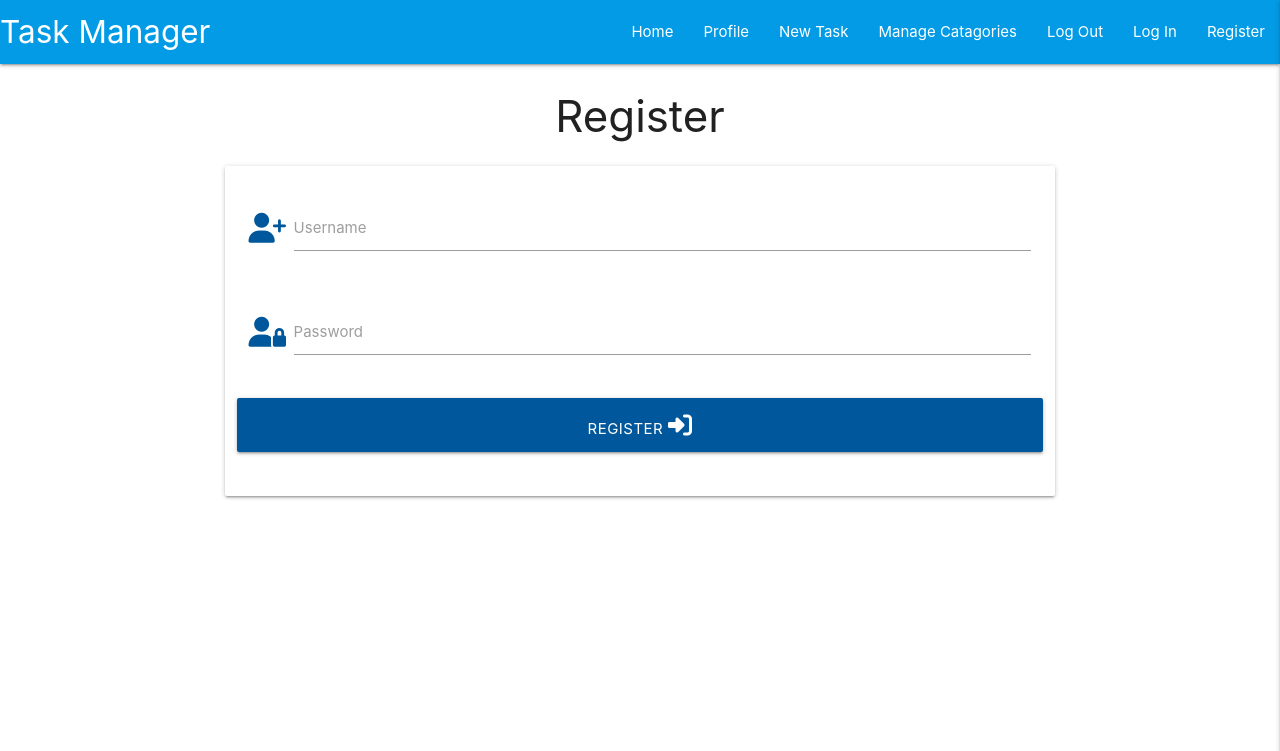
After one commit to AM505/miniProject3, a Flask app: page /register in a window 1280 px wide. The commit adds this page. Shown: the top 751 px of the page. Run offline with Flask 2, Linux system fonts and the light colour scheme; some libraries are stand-ins or nearby versions.

Commit message:
Add register functionality

```diff
--- a/app.py
+++ b/app.py
@@ -4,6 +4,7 @@ from flask import (
     redirect, request, session, url_for)
 from flask_pymongo import PyMongo
 from bson.objectid import ObjectId
+from werkzeug.security import generate_password_hash, check_password_hash
 
 if os.path.exists("env.py"):
     import env
@@ -22,6 +23,28 @@ def get_tasks():
     tasks = mongo.db.tasks.find()
     return render_template("tasks.html", tasks=tasks)
 
+@app.route("/register", methods=["GET", "POST"])
+def register():
+    if request.method == "POST":
+        #check if user exists in db
+        existing_user = mongo.db.users.find_one(
+            {"username":request.form.get("username").lower()}
+        )
+        if existing_user:
+            flash ("Username already exists")
+            return redirect(url_for("register"))
+
+        register = {
+            "username": request.form.get("username").lower(),
+            "password": generate_password_hash(request.form.get("password"))
+        }
+
+        mongo.db.users.insert_one(register)
+
+        session["user"] = request.form.get("username").lower()
+        flash("Registration successful")
+    return render_template("register.html")
+
 if __name__ == "__main__":
     app.run(host=os.environ.get("IP"),
             port=int(os.environ.get("PORT")),
--- a/static/css/style.css
+++ b/static/css/style.css
@@ -1,3 +1,7 @@
 .text-shaddow{
     text-shadow: 2px 2px 2px rgba(0,0,0,0.5);
 }
+
+.flashes h4{
+    line-height: 2;
+}
--- a/templates/base.html
+++ b/templates/base.html
@@ -25,7 +25,7 @@
                     <li><a href="#">Manage Catagories</a></li>
                     <li><a href="#">Log Out</a></li>
                     <li><a href="#">Log In</a></li>
-                    <li><a href="#">Register </a></li>
+                    <li><a href="{{url_for('register')}}">Register </a></li>
                 </ul>
             </div>
         </nav>
@@ -38,10 +38,24 @@
             <li><a href="#">Manage Catagories</a></li>
             <li><a href="#">Log Out</a></li>
             <li><a href="#">Log In</a></li>
-            <li><a href="#">Register </a></li>
+            <li><a href="{{url_for('register')}}">Register </a></li>
         </ul>
 
     </header>
+    <section>
+        <!--flash messages-->
+        {% with messages = get_flashed_messages() %}
+
+            {% if messages%}
+                {% for message in messages%}
+                    <div class="row flashes">
+                        <h4 class="light-blue lighten-4 center-align">{{message}}</h4>
+                    </div>
+                {% endfor %}
+            {% endif %}
+        {% endwith %}
+    </section>
+
     {% block content %}
     {% endblock %}
     <script src="https://code.jquery.com/jquery-3.7.1.min.js" integrity="sha256-/JqT3SQfawRcv/BIHPThkBvs0OEvtFFmqPF/lYI/Cxo=" crossorigin="anonymous"></script>
--- /dev/null
+++ b/templates/register.html
@@ -0,0 +1,37 @@
+{% extends "base.html" %}
+
+{% block content %}
+
+<h3 class="center-align">Register</h3>
+<div class="row">
+        <form action="{{url_for('register')}}" class="col s12 m8 offset-m2" method="POST" >
+
+            <div class="card-panel">
+                <!--username-->
+                <div class="row">
+                    <div class="input-field col s12">
+                        <i class="fas fa-user-plus prefix light-blue-text text-darken-4"></i>
+                        <input id="username" name="username" type="text" minlength="5" maxlength="15"
+                        pattern="^[a-zA-Z0-9]{5,15}$" class="validate" required>
+                        <label for="username">Username</label>
+                    </div>
+                </div>
+                <!--password-->
+                <div class="row">
+                    <div class="input-field col s12">
+                        <i class="fas fa-user-lock prefix light-blue-text text-darken-4"></i>
+                        <input id="password" name="password" type="password" class="validate" minlength="8"
+                        maxlength="15" pattern="^[a-zA-Z0-9]{5,15}$" >
+                        <label for="password">Password</label>
+                    </div>
+                </div>
+                <div class="row">
+                    <button type="submit" class="col s12 btn-large light-blue darken-4 text-shadow">
+                        Register <i class="fas fa-sign-in-alt"></i>
+                    </button>
+                </div>
+            </div>
+        </form>
+</div>
+
+{% endblock %}
```
